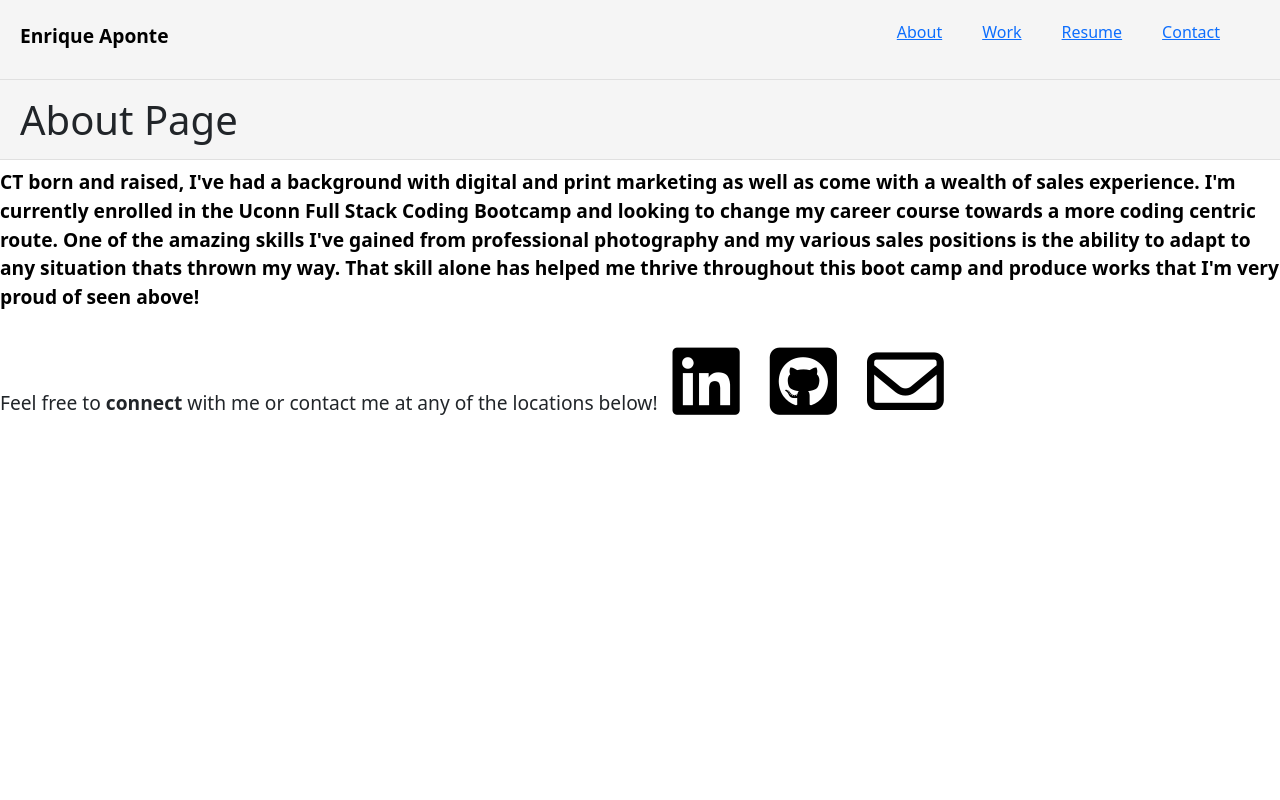
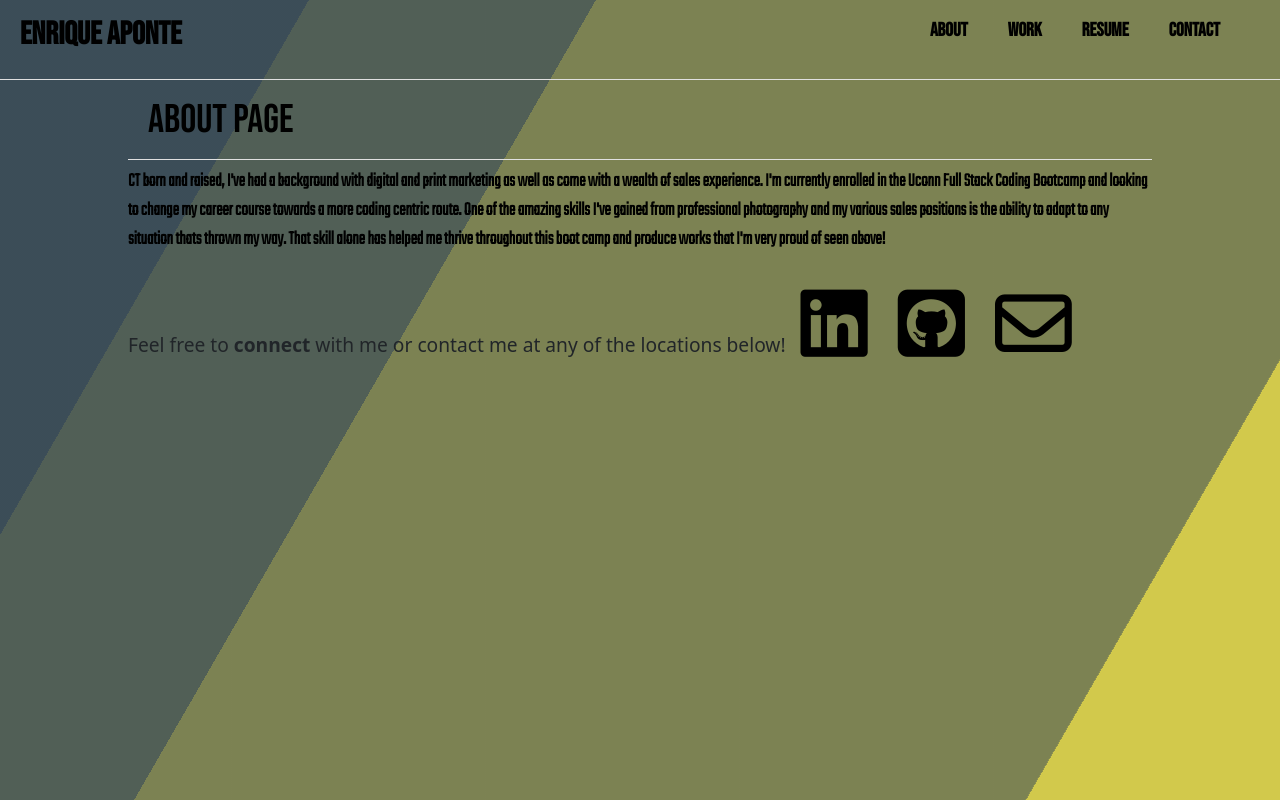
Before and after one commit to Eaponte24/Portfolio-2.0, a React (Create React App) app in the folder react-portfolio/: page / in a window 1280 px wide. Built offline with nearby package versions, Linux system fonts and the light colour scheme.

Commit message:
added styling to all pages and a background

```diff
--- a/react-portfolio/src/components/Header.jsx
+++ b/react-portfolio/src/components/Header.jsx
@@ -3,19 +3,20 @@ import NavTabs from "./Navtabs";
 
 const styles = {
 	header: {
+		fontFamily: 'Bebas Neue',
 		display: "flex",
 		justifyContent: "space-between",
 		alignItems: "center",
 		padding: "0 20px",
 		height: "80px",
-		backgroundColor: "#f5f5f5",
 		borderBottom: "1px solid #e0e0e0",
 	},
-
+	// center the h2 text
 	h2: {
+		fontFamily: 'Bebas Neue',
 		color: "#000",
 		textDecoration: "none",
-		fontSize: "1.2rem",
+		fontSize: "2rem",
 		fontWeight: "bold",
 	},
 
--- a/react-portfolio/src/components/Navtabs.jsx
+++ b/react-portfolio/src/components/Navtabs.jsx
@@ -7,7 +7,6 @@ const styles = {
     alignItems: 'center',
     padding: '0 20px',
     height: '80px',
-    backgroundColor: '#f5f5f5',
   },
 
   navLink: {
@@ -30,9 +29,16 @@ const styles = {
     alignItems: 'center',
     padding: '0 20px',
     height: '80px',
-    backgroundColor: '#f5f5f5',
+    color: '#000',
+  },
 
+  link: {
+    color: '#000',
+    textDecoration: 'none',
+    fontSize: '1.2rem',
+    fontWeight: 'bold',
   },
+
 };
 
 function NavTabs({ currentPage, handlePageChange }) {
@@ -40,36 +46,40 @@ function NavTabs({ currentPage, handlePageChange }) {
     <ul style={styles.nav}>
       <li style={styles.navItem}>
         <a
+          style={styles.link}
           href="#about"
           onClick={() => handlePageChange('About')}
-          className={currentPage === 'About' ? 'navLink active' : 'navLink'}
+          className={currentPage === 'About' ? 'navItem active' : 'navItem'}
         >
           About
         </a>
       </li>
       <li style={styles.navItem}>
         <a
+          style={styles.link}
           href="#work"
           onClick={() => handlePageChange('Work')}
-          className={currentPage === 'Work' ? 'navLink active' : 'navLink'}
+          className={currentPage === 'Work' ? 'navItem active' : 'navItem'}
         >
           Work
         </a>
       </li>
       <li style={styles.navItem}>
         <a
+          style={styles.link}
           href="#resume"
           onClick={() => handlePageChange('Resume')}
-          className={currentPage === 'Resume' ? 'navLink active' : 'navLink'}
+          className={currentPage === 'Resume' ? 'navItem active' : 'navItem'}
         >
           Resume
         </a>
       </li>
       <li style={styles.navItem}>
         <a
+          style={styles.link}
           href="#contact"
           onClick={() => handlePageChange('Contact')}
-          className={currentPage === 'Contact' ? 'navLink active' : 'navLink'}
+          className={currentPage === 'Contact' ? 'navItem active' : 'navItem'}
         >
           Contact
         </a>
--- a/react-portfolio/src/components/PortfolioContainer.jsx
+++ b/react-portfolio/src/components/PortfolioContainer.jsx
@@ -4,6 +4,7 @@ import About from './pages/About';
 import Resume from './pages/Resume';
 import Contact from './pages/Contact';
 import Header from './Header';
+import '../index.css'
 
 export default function PortfolioContainer() {
   const [currentPage, setCurrentPage] = useState('About');
@@ -26,6 +27,9 @@ export default function PortfolioContainer() {
 
   return (
 		<div>
+      <div class="bg"></div>
+    <div class="bg bg2"></div>
+    <div class="bg bg3"></div>
 			<div>
 				<Header currentPage={currentPage} handlePageChange={handlePageChange} />
 			</div>
--- a/react-portfolio/src/components/pages/About.jsx
+++ b/react-portfolio/src/components/pages/About.jsx
@@ -1,18 +1,20 @@
 import React from "react";
 
 const styles = {
-    // want to style the about page
-    about: {
+
+    header: {
+        fontFamily: 'Bebas Neue',
         display: "flex",
         justifyContent: "space-between",
         alignItems: "center",
         padding: "0 20px",
         height: "80px",
-        backgroundColor: "#f5f5f5",
         borderBottom: "1px solid #e0e0e0",
+        color: "#000",
     },
 
     aboutConent: {
+      fontFamily: 'Teko',
         color: "#000",
         textDecoration: "none",
         fontSize: "1.2rem",
@@ -26,14 +28,20 @@ const styles = {
     contactIcns: {
         color: "#000000",
         padding: "15px",
-      }
+      },
+
+      // reduce size of section and center the content
+	sectionStyle: {
+		width: "80%",
+		margin: "auto",
+	},
 
 };
 
 export default function About() {
   return (
-    <div >
-      <h1 style={styles.about}>About Page</h1>
+    <div style={styles.sectionStyle}>
+      <h1 style={styles.header}>About Page</h1>
       <p style={styles.aboutConent}>
         CT born and raised, I've had a background with digital and print
         marketing as well as come with a wealth of sales experience. I'm
--- a/react-portfolio/src/components/pages/Contact.jsx
+++ b/react-portfolio/src/components/pages/Contact.jsx
@@ -1,5 +1,74 @@
 import React, { useState } from "react";
 import { validateEmail } from "../../utils/helpers";
+
+
+const styles = {
+	header: {
+	  fontFamily: "Bebas Neue",
+	  display: "flex",
+	  justifyContent: "space-between",
+	  alignItems: "center",
+	  padding: "0 20px",
+	  height: "80px",
+	  borderBottom: "1px solid #e0e0e0",
+	  color: "#000",
+	},
+
+	description: {
+	  fontFamily: "Teko",
+	  color: "#000",
+	  textDecoration: "none",
+	  fontSize: "1.2rem",
+	  fontWeight: "bold",
+	},
+
+  // center the form section and increase the width
+  sectionStyle: {
+	width: "10%",
+	margin: "auto",
+  },
+
+  // Form header
+  formHeader: {
+	fontFamily: "Bebas Neue",
+	color: "#000",
+	textDecoration: "none",
+	fontSize: "1.2rem",
+	  },
+
+  // error message
+  errorMessage: {
+	color: "red",
+	fontFamily: "Bebas Neue",
+	textDecoration: "none",
+	fontSize: "1.2rem",
+	  },
+
+  // button style
+  buttonStyle: {
+	backgroundColor: "#000",
+	color: "#fff",
+	fontFamily: "Bebas Neue",
+	textDecoration: "none",
+	fontSize: "1.2rem",
+	border: "none",
+	padding: "10px 20px",
+	margin: "10px",
+	  },
+
+  // input style
+  inputStyle: {
+	backgroundColor: "#f5f5f5",
+	color: "#000",
+	fontFamily: "Bebas Neue",
+	textDecoration: "none",
+	fontSize: "1.2rem",
+	border: "none",
+	padding: "10px 20px",
+	margin: "10px",
+	  },
+
+  };
 
 function Contact() {
 	const [formState, setFormState] = useState({
@@ -46,16 +115,17 @@ function Contact() {
 	}
 
 	return (
-		<section>
-			<div className="center">
-				<h2 className="page-header">Contact Me</h2>
+		<section style={styles.sectionStyle}>
+			<div>
+				<h2 style={styles.header}>Contact Me</h2>
 			</div>
 			<div>
-				<form id="contact-form">
+				<form>
 					<div>
-						<label htmlFor="Name">Name:</label>
+						<label style={styles.formHeader}>Name:</label>
 						<br></br>
 						<input
+							style={styles.inputStyle}
 							type="text"
 							defaultValue={name}
 							onBlur={handleBlank}
@@ -63,9 +133,10 @@ function Contact() {
 						/>
 					</div>
 					<div>
-						<label htmlFor="email">Email address:</label>
+						<label style={styles.formHeader}>Email address:</label>
 						<br></br>
 						<input
+							style={styles.inputStyle}
 							type="email"
 							defaultValue={email}
 							name="email"
@@ -73,9 +144,10 @@ function Contact() {
 						/>
 					</div>
 					<div>
-						<label htmlFor="Message">Message:</label>
+						<label style={styles.formHeader}>Message:</label>
 						<br></br>
 						<textarea
+							style={styles.inputStyle}
 							name="Message"
 							defaultValue={message}
 							onBlur={handleBlank}
@@ -84,10 +156,10 @@ function Contact() {
 					</div>
 					{errorMessage && (
 						<div>
-							<p className="error-text">{errorMessage}</p>
+							<p style={styles.errorMessage}>{errorMessage}</p>
 						</div>
 					)}
-					<button type="submit">Submit</button>
+					<button style={styles.buttonStyle} type="submit">Submit</button>
 				</form>
 			</div>
 		</section>
--- a/react-portfolio/src/components/pages/Resume.jsx
+++ b/react-portfolio/src/components/pages/Resume.jsx
@@ -1,10 +1,39 @@
 import React from 'react';
+
+
+const styles = {
+  header: {
+    fontFamily: "Bebas Neue",
+    display: "flex",
+    justifyContent: "space-between",
+    alignItems: "center",
+    padding: "0 20px",
+    height: "80px",
+    borderBottom: "1px solid #e0e0e0",
+    color: "#000",
+  },
+
+  description: {
+    fontFamily: "Teko",
+    color: "#000",
+    textDecoration: "none",
+    fontSize: "1.2rem",
+    fontWeight: "bold",
+  },
+
+// reduce size of section and center the content
+sectionStyle: {
+  width: "80%",
+  margin: "auto",
+},
+
+};
 
 export default function Resume() {
   return (
-    <div>
-      <h1>Resume Page</h1>
-      <p>
+    <div style={styles.sectionStyle}>
+      <h1 style={styles.header}>Resume Page</h1>
+      <p style={styles.description}>
         Donec a volutpat quam. Curabitur nec varius justo, sed rutrum ligula.
         Curabitur pellentesque turpis sit amet eros iaculis, a mollis arcu
         dictum. Ut vel ante eget massa ornare placerat. Etiam nisl orci, finibus
--- a/react-portfolio/src/components/pages/Work.jsx
+++ b/react-portfolio/src/components/pages/Work.jsx
@@ -1,55 +1,90 @@
-import React from 'react';
-import grimsScreenshot from '../../assets/screenshots/Grims-Inventory.PNG';
-import covidScreenshot from '../../assets/screenshots/Covid-Tracker(1).PNG';
-import weatherScreenshot from '../../assets/screenshots/weather-app(1).PNG';
+import React from "react";
+import grimsScreenshot from "../../assets/screenshots/Grims-Inventory.PNG";
+import covidScreenshot from "../../assets/screenshots/Covid-Tracker(1).PNG";
+import weatherScreenshot from "../../assets/screenshots/weather-app(1).PNG";
 
 export default function Work() {
   const projects = [
     {
-			name: 'G.R.I.M.S',
+      name: "G.R.I.M.S",
       description:
-				'General Retail Inventory Management System - A visual inventory management system where you can add/delete and update items into certain departments. User registration is required to use the application.',
+        "General Retail Inventory Management System - A visual inventory management system where you can add/delete and update items into certain departments. User registration is required to use the application.",
       image: grimsScreenshot,
-			github: 'https://github.com/Eaponte24/GRIMS',
-			deployed: 'https://grims-inventory.herokuapp.com/login',
+      github: "https://github.com/Eaponte24/GRIMS",
+      deployed: "https://grims-inventory.herokuapp.com/login",
     },
     {
-			name: 'Covid Tracker',
+      name: "Covid Tracker",
       description:
-				'Covid Tracker uses two third party APIs to search for data based on a selected Country. The Reddit API will pull up to 15 subreddits regarding Covid related articles for that Country. The COVID19 API will pull current COVID Statistics for that country.',
+        "Covid Tracker uses two third party APIs to search for data based on a selected Country. The Reddit API will pull up to 15 subreddits regarding Covid related articles for that Country. The COVID19 API will pull current COVID Statistics for that country.",
       image: covidScreenshot,
 
-			github: 'https://github.com/Eaponte24/Covid-Tracker',
-			deployed: 'https://eaponte24.github.io/Covid-Tracker/',
+      github: "https://github.com/Eaponte24/Covid-Tracker",
+      deployed: "https://eaponte24.github.io/Covid-Tracker/",
     },
     {
-			name: 'Weather Tracker',
+      name: "Weather Tracker",
       description:
-				'Ive created a simple and easy to use weather application to view a cities weather and 5 day forecast to the right, its a very quick and simplistic way to view the data with just one click of a button.',
+        "Ive created a simple and easy to use weather application to view a cities weather and 5 day forecast to the right, its a very quick and simplistic way to view the data with just one click of a button.",
       image: weatherScreenshot,
-			github: 'https://github.com/Eaponte24/weather-app',
-			deployed: 'https://eaponte24.github.io/weather-app/',
-		}
+      github: "https://github.com/Eaponte24/weather-app",
+      deployed: "https://eaponte24.github.io/weather-app/",
+    },
   ];
 
+  const styles = {
+    header: {
+      fontFamily: "Bebas Neue",
+      display: "flex",
+      justifyContent: "space-between",
+      alignItems: "center",
+      padding: "0 20px",
+      height: "80px",
+      borderBottom: "1px solid #e0e0e0",
+      color: "#000",
+    },
+
+    description: {
+      fontFamily: "Teko",
+      color: "#000",
+      textDecoration: "none",
+      fontSize: "1.2rem",
+      fontWeight: "bold",
+    },
+
+    projectHeader: {
+      fontFamily: "Bebas Neue",
+      color: "#000",
+      textDecoration: "none",
+      fontSize: "1.5rem",
+      fontWeight: "bold",
+    },
+
+	// reduce size of section and center the content
+	sectionStyle: {
+		width: "80%",
+		margin: "auto",
+	},
+
+  };
+
   return (
-    <section>
-			<div className="center">
-				<h1 className="page-header">Projects</h1>
+    <section style={styles.sectionStyle}>
+      <div>
+        <h1 style={styles.header}>Projects</h1>
       </div>
-            <ul>
-                {projects.map(project => (
-                    <li className="list-group-item" key={project.id}>
-                    <h2>{project.name}</h2>
+      {projects.map((project) => (
+        <card key={project.id}>
+          <h2 style={styles.projectHeader}>{project.name}</h2>
           <img
-            src= {project.image}
+            style={styles.projectImage}
+            src={project.image}
             class="d-block w-100"
             alt="..."
           />
-                    <p>{project.description}</p>
-                  </li>
+          <p style={styles.description}>{project.description}</p>
+        </card>
       ))}
-            </ul>
     </section>
   );
 }
--- a/react-portfolio/src/index.css
+++ b/react-portfolio/src/index.css
@@ -1,13 +1,32 @@
-body {
-  margin: 0;
-  font-family: -apple-system, BlinkMacSystemFont, 'Segoe UI', 'Roboto', 'Oxygen',
-    'Ubuntu', 'Cantarell', 'Fira Sans', 'Droid Sans', 'Helvetica Neue',
-    sans-serif;
-  -webkit-font-smoothing: antialiased;
-  -moz-osx-font-smoothing: grayscale;
+@import url('https://fonts.googleapis.com/css2?family=Bebas+Neue&display=swap');
+@import url('https://fonts.googleapis.com/css2?family=Teko:wght@300&display=swap');
+
+.bg {
+  animation:slide 3s ease-in-out infinite alternate;
+  background-image: linear-gradient(-60deg, rgb(204, 194, 51) 50%, rgb(33, 52, 65) 50%);
+  bottom:0;
+  left:-50%;
+  opacity:.5;
+  position:fixed;
+  right:-50%;
+  top:0;
+  z-index:-1;
 }
 
-code {
-  font-family: source-code-pro, Menlo, Monaco, Consolas, 'Courier New',
-    monospace;
+.bg2 {
+  animation-direction:alternate-reverse;
+  animation-duration:4s;
 }
+
+.bg3 {
+  animation-duration:5s;
+}
+
+@keyframes slide {
+  0% {
+    transform:translateX(-25%);
+  }
+  100% {
+    transform:translateX(25%);
+  }
+}
```
Lines whose indentation alone changed are shown as unchanged.
